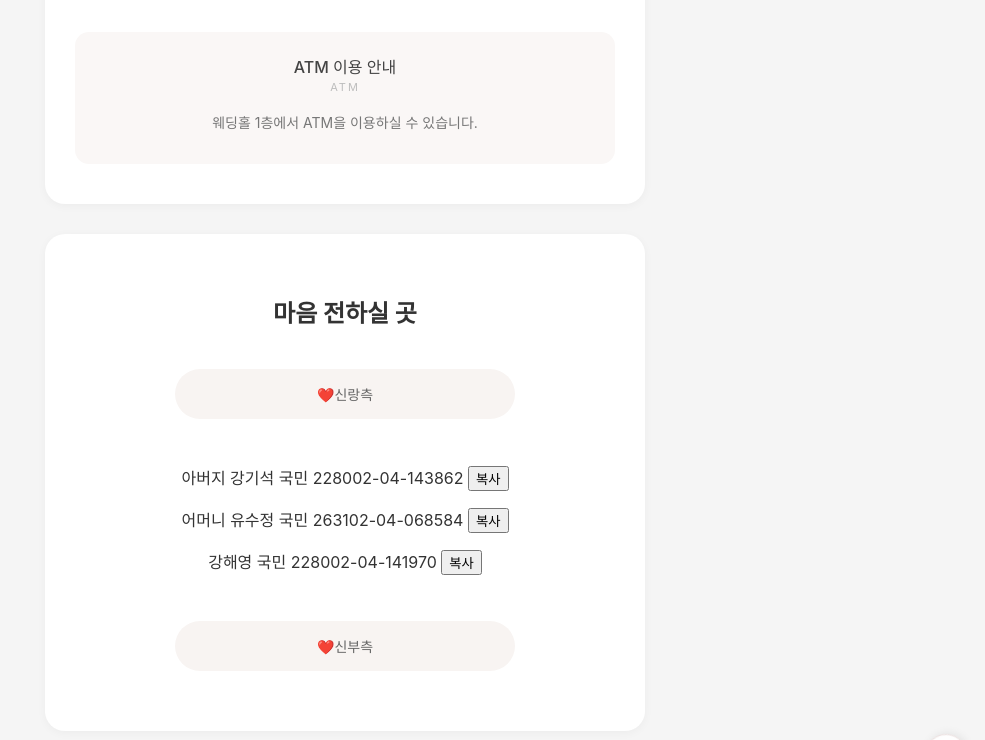
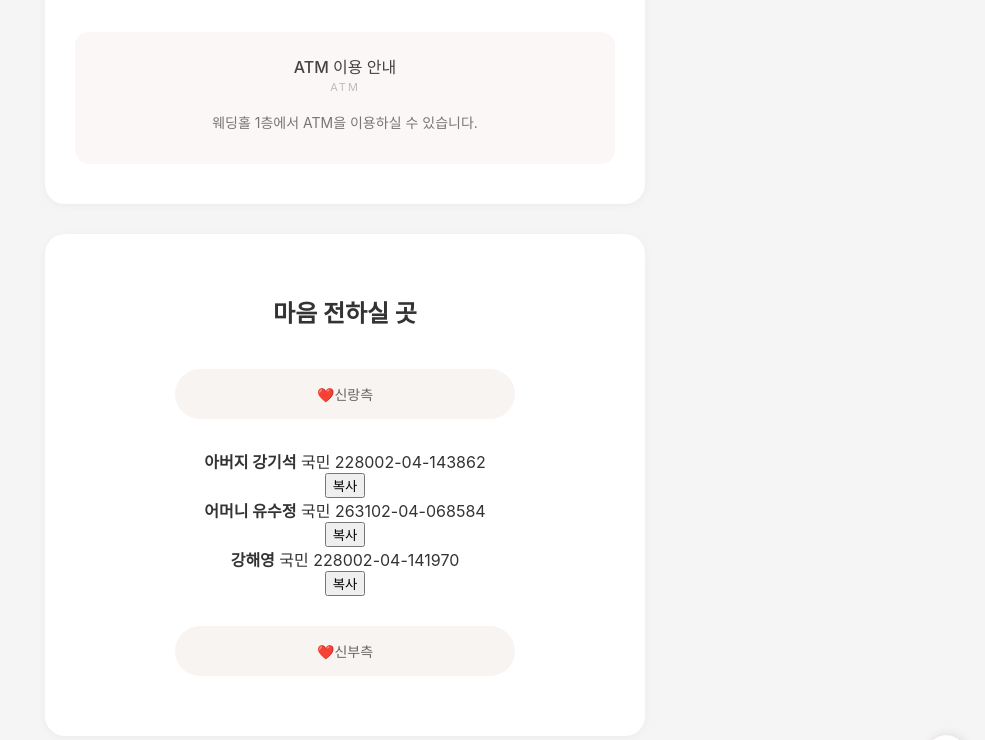
Before and after one commit to podogom95/wedding, a plain HTML site: page index.html in a window 1280 px wide. Both pictures are taken after a click on the button "❤️신랑측". Shown: the part 6399-7139 px from the top of the page, without its empty margins (295-1280 px from the left). Drawn offline with nearby package versions, Linux system fonts and the light colour scheme.

Commit message:
Update index.html

```diff
--- a/index.html
+++ b/index.html
@@ -467,34 +467,44 @@
     </button>
 
     <div class="panel">
+        <div class="account-item">
+            <div class="account-info">
+                <strong>아버지 강기석</strong>
+                <span>국민 228002-04-143862</span>
+            </div>
 
-        <!-- 수정 ⑤ -->
-
-        <p>
-            아버지 강기석
-            국민 228002-04-143862
-            <button onclick="copyText('KB국민 22800204143862')">
+            <button class="copy-btn"
+                    onclick="copyText('KB국민 22800204143862')">
                 복사
             </button>
-        </p>
+        </div>
 
-        <p>
-            어머니 유수정
-            국민 263102-04-068584
-            <button onclick="copyText('KB국민 26310204068584')">
+        <div class="account-item">
+            <div class="account-info">
+                <strong>어머니 유수정</strong>
+                <span>국민 263102-04-068584</span>
+            </div>
+
+            <button class="copy-btn"
+                    onclick="copyText('KB국민 26310204068584')">
                 복사
             </button>
-        </p>
+        </div>
 
-        <p>
-            강해영
-            국민 228002-04-141970
-            <button onclick="copyText('KB국민 22800204141970')">
+        <div class="account-item">
+            <div class="account-info">
+                <strong>강해영</strong>
+                <span>국민 228002-04-141970</span>
+            </div>
+
+            <button class="copy-btn"
+                    onclick="copyText('KB국민 22800204141970')">
                 복사
             </button>
-        </p>
+        </div>
 
     </div>
+<!-- 수정 ⑤ --><!-- 수정 ⑤ --><!-- 수정 ⑤ --><!-- 수정 ⑤ --><!-- 수정 ⑤ --><!-- 수정 ⑤ -->
 
     <button class="accordion">
         ❤️신부측
```
